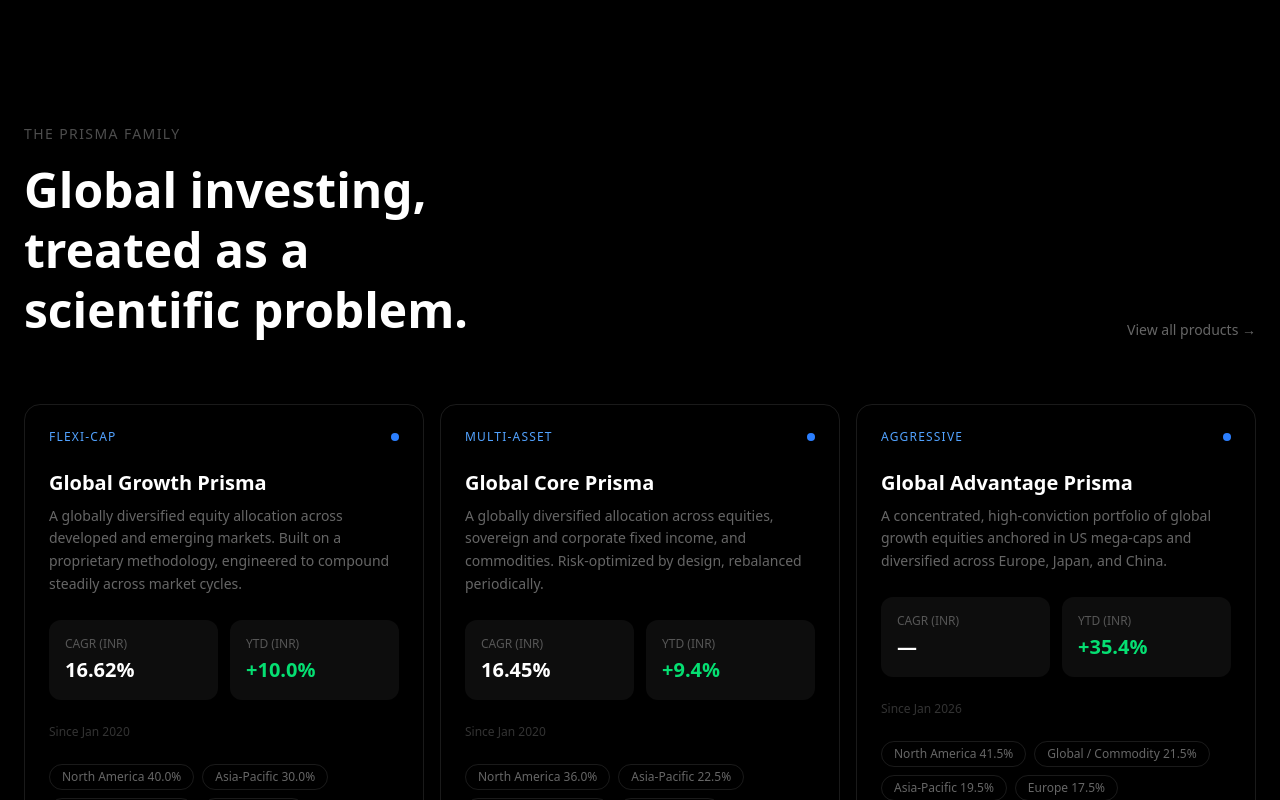
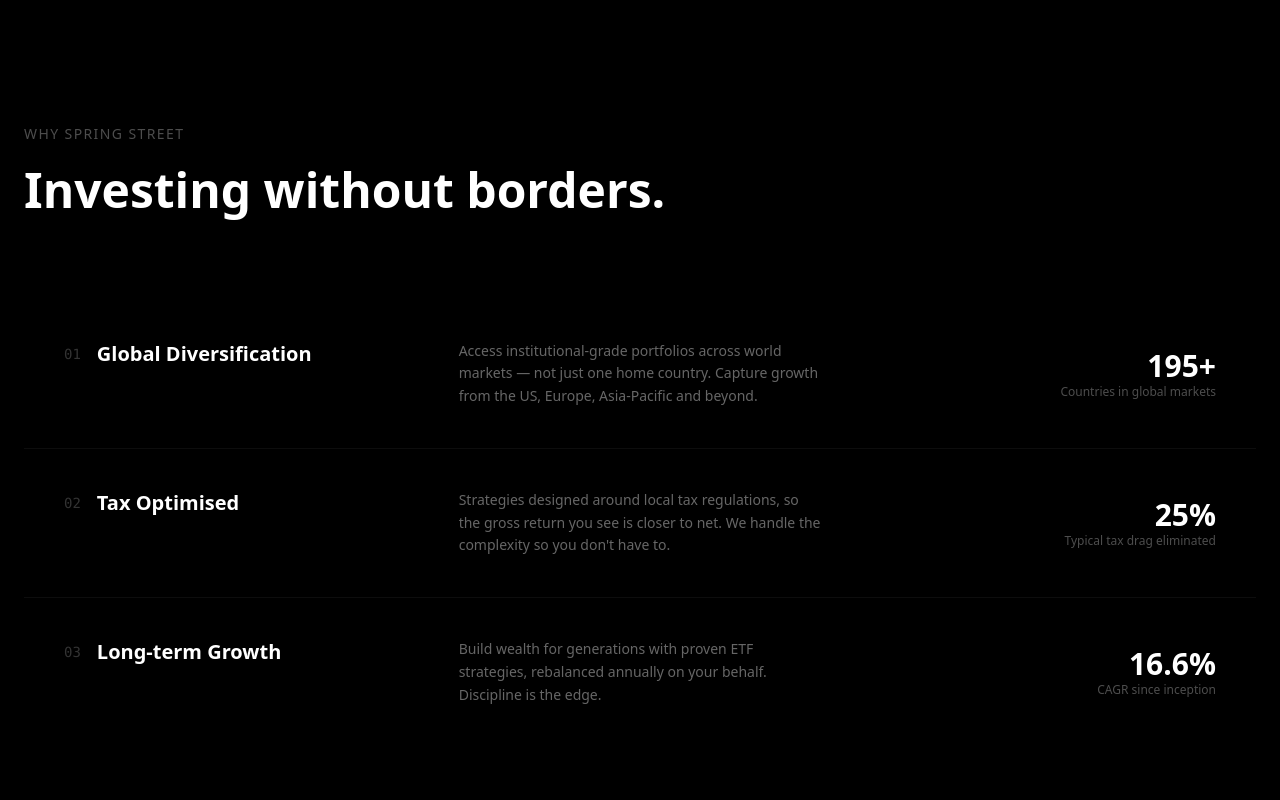
Before and after one commit to princeyadav14/spring-street, a Next.js app: page / in a window 1280 px wide. Shown: the part 1420-2220 px from the top of the page. Built offline with nearby package versions, Linux system fonts and the light colour scheme.

Commit message:
Add WhyGlobal section - homepage complete

```diff
--- /dev/null
+++ b/app/components/WhyGlobal.tsx
@@ -0,0 +1,71 @@
+const reasons = [
+  {
+    number: '01',
+    title: 'Global Diversification',
+    description: 'Access institutional-grade portfolios across world markets — not just one home country. Capture growth from the US, Europe, Asia-Pacific and beyond.',
+    stat: '195+',
+    statLabel: 'Countries in global markets',
+  },
+  {
+    number: '02',
+    title: 'Tax Optimised',
+    description: 'Strategies designed around local tax regulations, so the gross return you see is closer to net. We handle the complexity so you don\'t have to.',
+    stat: '25%',
+    statLabel: 'Typical tax drag eliminated',
+  },
+  {
+    number: '03',
+    title: 'Long-term Growth',
+    description: 'Build wealth for generations with proven ETF strategies, rebalanced annually on your behalf. Discipline is the edge.',
+    stat: '16.6%',
+    statLabel: 'CAGR since inception',
+  },
+]
+
+export default function WhyGlobal() {
+  return (
+    <section className="bg-black py-32 border-t border-white/5">
+      <div className="max-w-7xl mx-auto px-6">
+
+        {/* Header */}
+        <div className="mb-20">
+          <p className="text-white/30 text-sm uppercase tracking-widest mb-4">
+            Why Spring Street
+          </p>
+          <h2 className="text-4xl md:text-5xl font-bold text-white max-w-2xl leading-tight">
+            Investing without borders.
+          </h2>
+        </div>
+
+        {/* Reasons */}
+        <div className="flex flex-col gap-px bg-white/5">
+          {reasons.map((reason, i) => (
+            <div key={i} className="bg-black grid grid-cols-1 md:grid-cols-3 gap-8 p-10 hover:bg-white/[0.02] transition-colors group">
+
+              {/* Number + Title */}
+              <div className="flex items-start gap-4">
+                <span className="text-white/20 text-sm font-mono mt-1">{reason.number}</span>
+                <h3 className="text-white font-semibold text-xl">{reason.title}</h3>
+              </div>
+
+              {/* Description */}
+              <div className="md:col-span-1">
+                <p className="text-white/40 text-sm leading-relaxed">{reason.description}</p>
+              </div>
+
+              {/* Stat */}
+              <div className="flex items-center justify-start md:justify-end gap-3">
+                <div className="text-right">
+                  <div className="text-white font-bold text-3xl">{reason.stat}</div>
+                  <div className="text-white/30 text-xs">{reason.statLabel}</div>
+                </div>
+              </div>
+
+            </div>
+          ))}
+        </div>
+
+      </div>
+    </section>
+  )
+}
--- a/app/page.tsx
+++ b/app/page.tsx
@@ -1,6 +1,7 @@
 import Navbar from './components/Navbar'
 import Hero from './components/Hero'
 import Stats from './components/Stats'
+import WhyGlobal from './components/WhyGlobal'
 import Products from './components/Products'
 import Footer from './components/Footer'
 
@@ -10,6 +11,7 @@
       <Navbar />
       <Hero />
       <Stats />
+      <WhyGlobal />
       <Products />
       <Footer />
     </main>
```
